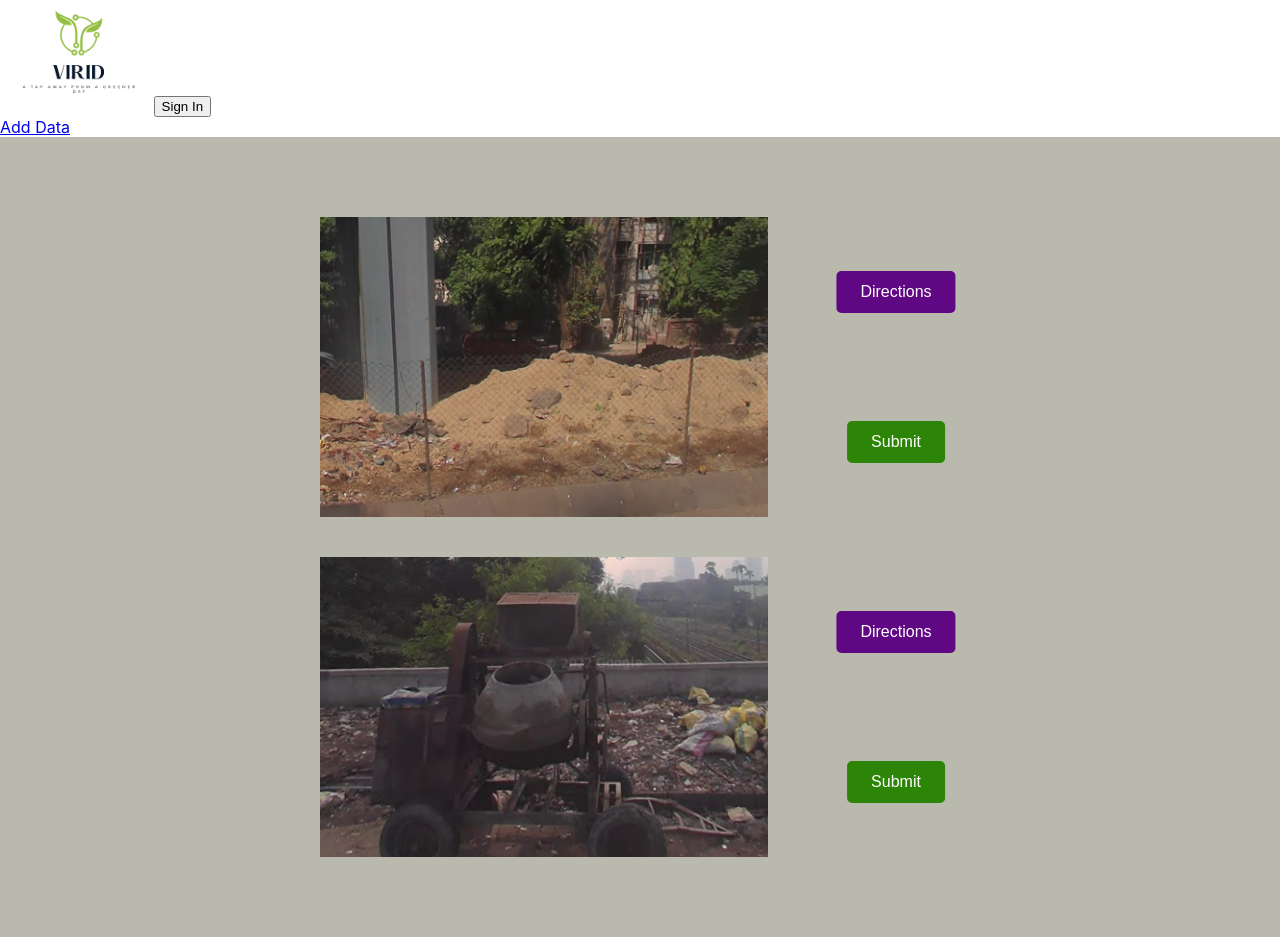
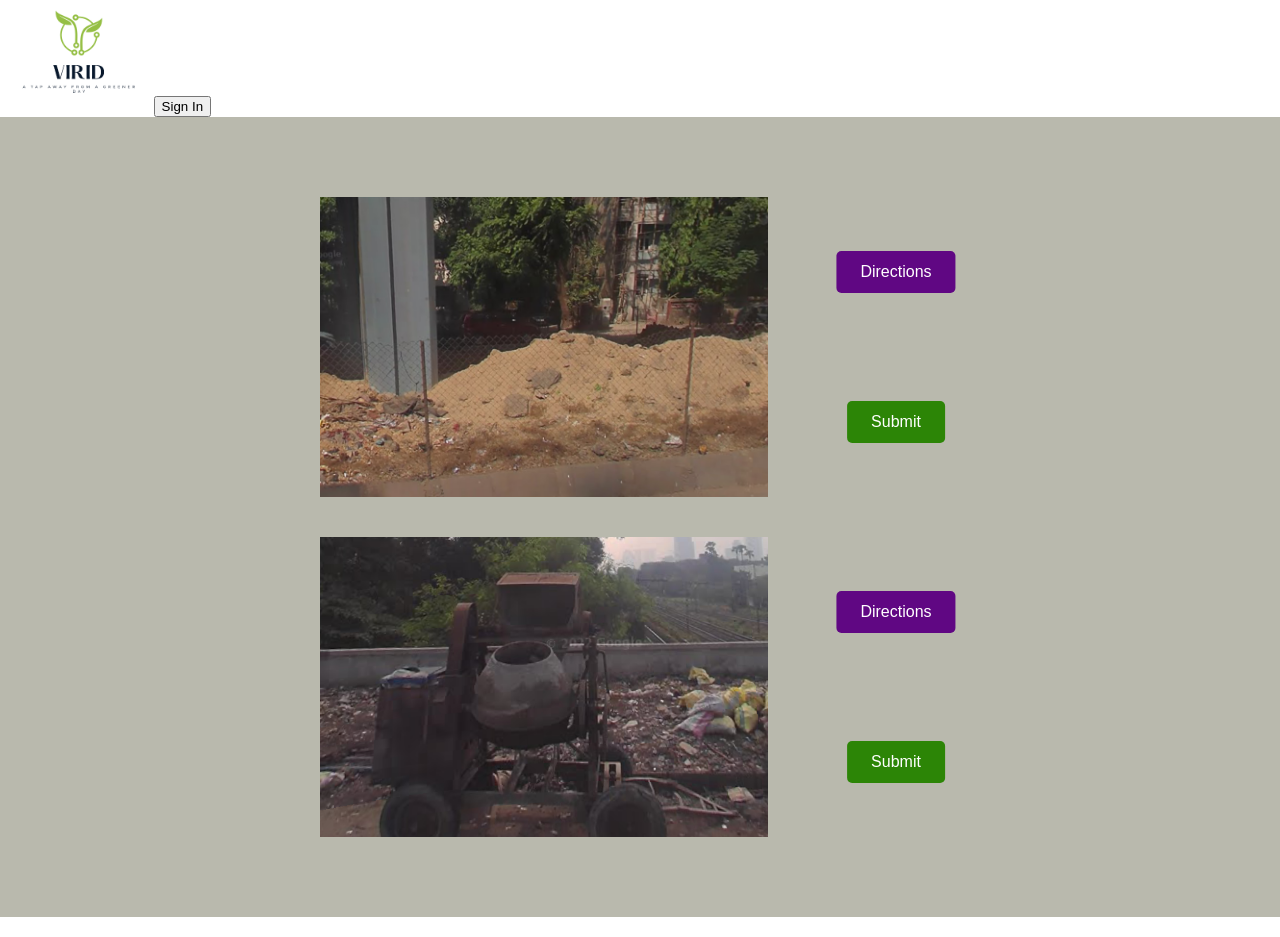
Before and after one commit to WMUStudent21/VIRID_, a React (Create React App) app in the folder my-app/: page / in a window 1280 px wide. Built offline with nearby package versions, Linux system fonts and the light colour scheme.

Commit message:
Fixed the authentication bug

```diff
--- a/my-app/src/App.js
+++ b/my-app/src/App.js
@@ -41,7 +41,7 @@ function App() {
             </>
           )}
 
-          <div><Link  to="/add_poi">Add Data</Link></div>
+          {/* <div><Link  to="/add_poi">Add Data</Link></div> */}
         </div>
       <header className="App-header">
       <div class="container">
--- a/my-app/src/components/Profile.js
+++ b/my-app/src/components/Profile.js
@@ -1,6 +1,6 @@
 import { useAuth0 } from '@auth0/auth0-react';
 import { initializeApp } from "firebase/app";
-import { getDatabase, ref, set, onValue } from "firebase/database";
+import { getDatabase, ref, set } from "firebase/database";
 
 
 const firebaseConfig = {
@@ -36,7 +36,7 @@ const Profile = () => {
     return (
         isAuthenticated && (
             <article>
-                <h2>{user?.email} </h2>
+                <h2 style = {{color:"black"}}>{user?.name} </h2>
             </article>
 
         )
--- a/my-app/src/index.js
+++ b/my-app/src/index.js
@@ -26,7 +26,9 @@ ReactDOM.render(
     <Auth0Provider
     domain= {domain}
     clientId = {clientId}
-    redirectUri= {window.location.origin}
+    authorizationParams={{
+      redirect_uri: window.location.origin
+    }}
     >
     < RouterProvider router={routes}/>
     </Auth0Provider>
```
